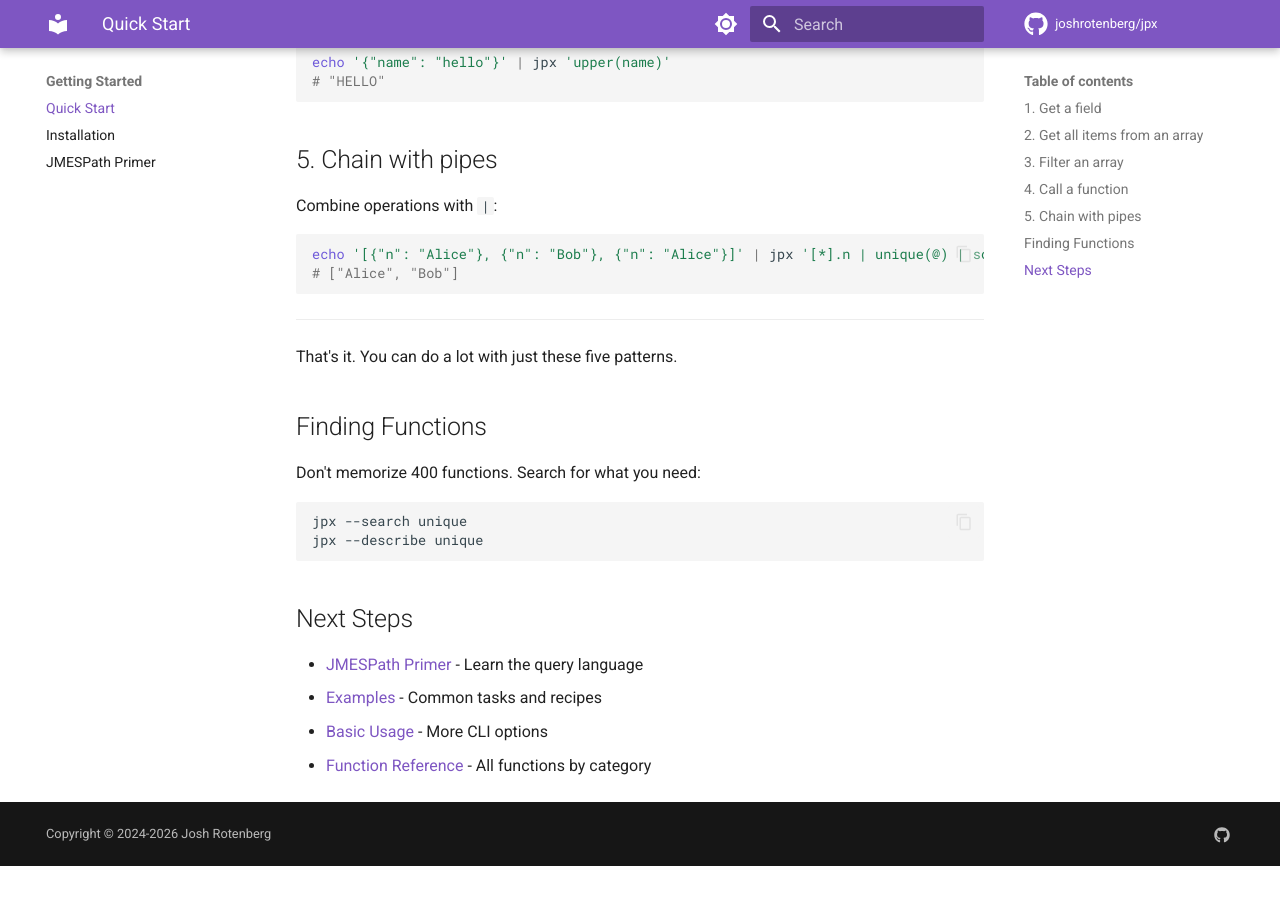
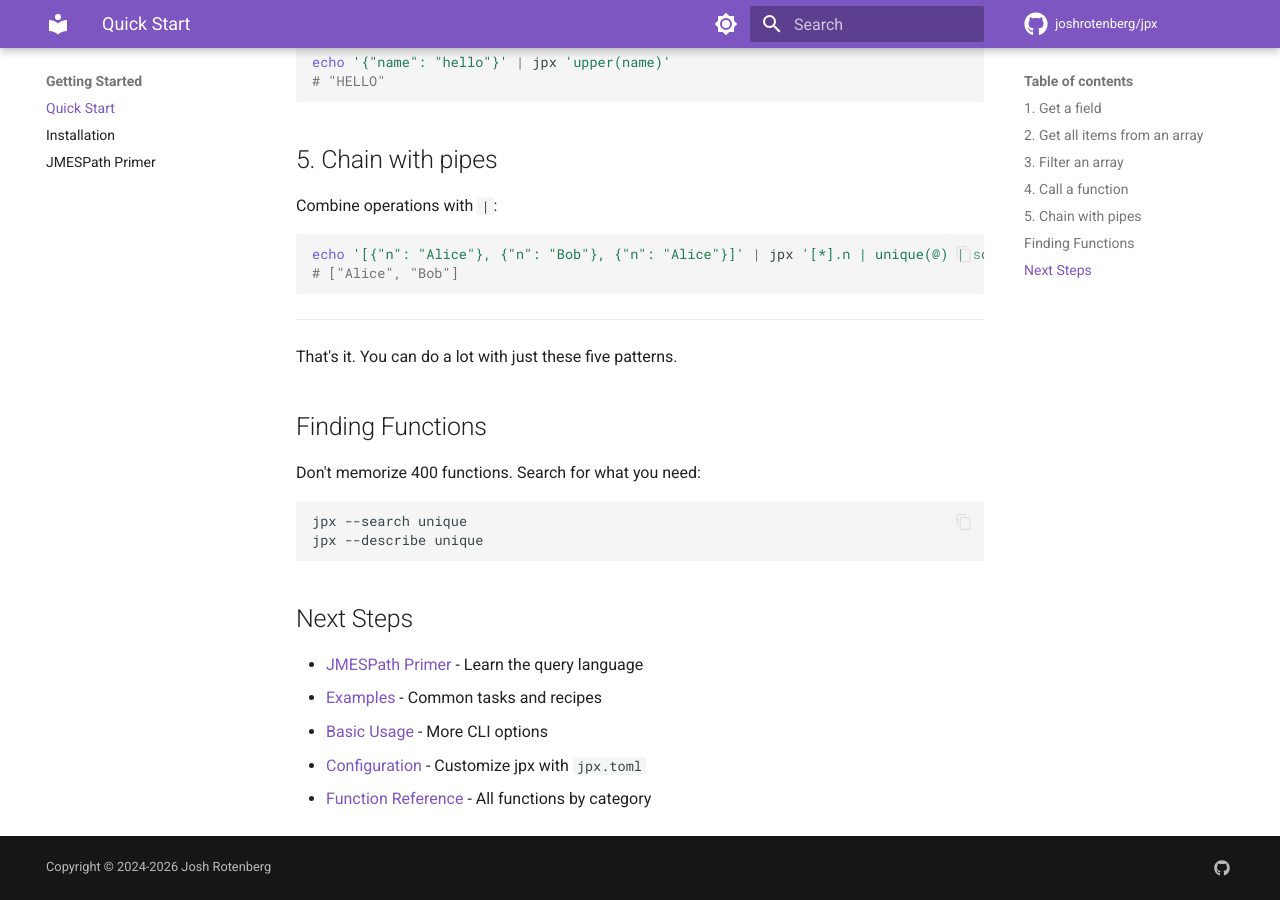
Before and after one commit to joshrotenberg/jpx, an MkDocs documentation site: the page built from docs/src/getting-started/quick-start.md, in a window 1280 px wide and 900 px high, scrolled down 1216 px. Built offline with MkDocs 1.6.1 and Material for MkDocs 9.7.7, drawn with Linux system fonts in a browser that asks for light colours; comment, search, counter and statistics services are not loaded; before the commit the page ends 2082 px from its top, so only the background shows below that.

Commit message:
docs: promote configuration to top-level nav section (#95)
Move configuration.md and strict-mode.md out of CLI into their own
top-level nav tab so they're immediately visible when landing on the
docs site. Update cross-references and add config link to Quick Start.

```diff
--- a/docs/src/getting-started/quick-start.md
+++ b/docs/src/getting-started/quick-start.md
@@ -80,4 +80,5 @@
 - [JMESPath Primer](./jmespath-primer.md) - Learn the query language
 - [Examples](../cli/examples.md) - Common tasks and recipes
 - [Basic Usage](../cli/basic-usage.md) - More CLI options
+- [Configuration](../configuration/index.md) - Customize jpx with `jpx.toml`
 - [Function Reference](../functions/overview.md) - All functions by category
--- a/mkdocs.yml
+++ b/mkdocs.yml
@@ -85,9 +85,10 @@
     - String Literals & Escaping: cli/escaping.md
     - Working with Files: cli/working-with-files.md
     - Query Files: cli/query-files.md
-    - Configuration: cli/configuration.md
-    - Strict Mode: cli/strict-mode.md
     - Why jpx?: cli/why-jpx.md
+  - Configuration:
+    - jpx.toml: configuration/index.md
+    - Strict Mode: configuration/strict-mode.md
   - MCP Server:
     - Overview: mcp/overview.md
     - Setup: mcp/setup.md
```
Also changed, not shown: docs/src/cli/expression-syntax.md (+1 -1 lines), docs/src/configuration/index.md (renamed from docs/src/cli/configuration.md), docs/src/configuration/strict-mode.md (renamed from docs/src/cli/strict-mode.md).
